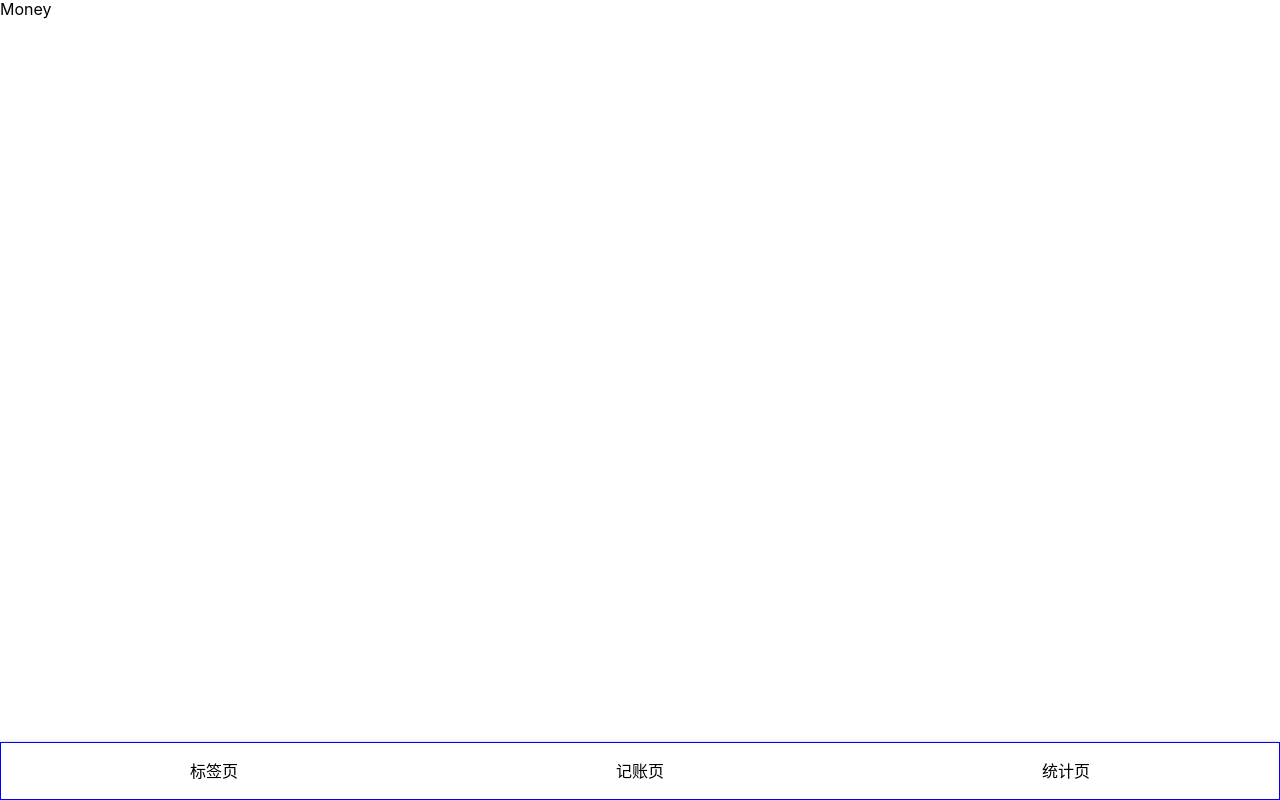
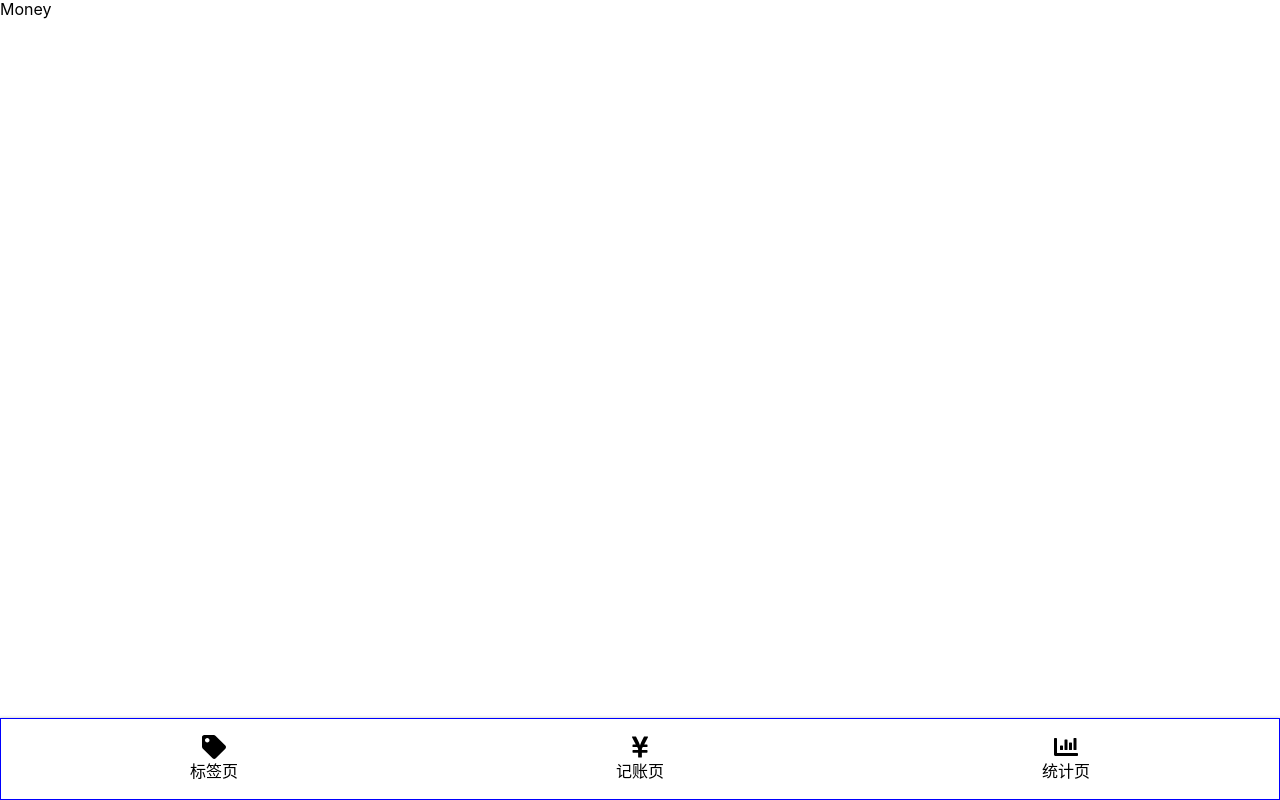
Before and after one commit to pzjyyzs/react-booking, a React app: page /#/money in a window 1280 px wide. Built offline with nearby package versions, Linux system fonts and the light colour scheme.

Commit message:
nav icon

```diff
--- a/package.json
+++ b/package.json
@@ -4,6 +4,9 @@
   "private": true,
   "dependencies": {
     "@babel/core": "7.12.3",
+    "@fortawesome/fontawesome-svg-core": "^1.2.36",
+    "@fortawesome/free-solid-svg-icons": "^5.15.4",
+    "@fortawesome/react-fontawesome": "^0.1.15",
     "@pmmmwh/react-refresh-webpack-plugin": "0.4.3",
     "@svgr/webpack": "5.5.0",
     "@testing-library/jest-dom": "^5.11.4",
--- a/src/components/Nav/index.tsx
+++ b/src/components/Nav/index.tsx
@@ -1,18 +1,27 @@
 import React from 'react';
-import { Link } from 'react-router-dom';
-import { MyNav } from './style-components';
+import * as FaIcons from '@fortawesome/free-solid-svg-icons';
+import { MyIcon, MyLink, MyNav } from './style-components';
 
 const Nav =  () => (
     <MyNav>
           <ul>
             <li>
-              <Link to='/tags'>标签页</Link>
+              <MyLink to='/tags'>
+                <MyIcon icon={FaIcons['faTag']}></MyIcon>
+                标签页
+              </MyLink>
             </li>
             <li>
-              <Link to='/money'>记账页</Link>
+              <MyLink to='/money'>
+                <MyIcon icon={FaIcons['faYenSign']}></MyIcon>
+                记账页
+                </MyLink>
             </li>
             <li>
-              <Link to='/statistics'>统计页</Link>
+              <MyLink to='/statistics'>
+                <MyIcon icon={FaIcons['faChartBar']}></MyIcon>
+                统计页
+              </MyLink>
             </li>
           </ul>
         </MyNav>
--- a/src/components/Nav/style-components.ts
+++ b/src/components/Nav/style-components.ts
@@ -1,4 +1,6 @@
 import styled from "styled-components";
+import { FontAwesomeIcon } from '@fortawesome/react-fontawesome';
+import { Link } from 'react-router-dom';
 
 export const MyNav = styled.nav`
     border: 1px solid blue;
@@ -13,3 +15,13 @@ export const MyNav = styled.nav`
         }
     }
 `;
+
+export const MyLink = styled(Link)`
+    display: flex;
+    flex-direction: column;
+    align-items: center;
+`;
+
+export const MyIcon = styled(FontAwesomeIcon)`
+    font-size: 24px;
+`;
```
Also changed, not shown: 1 other file (tests, documents, lock files or other folders).
